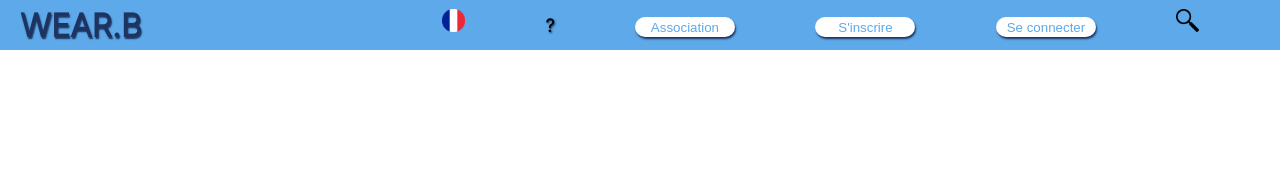
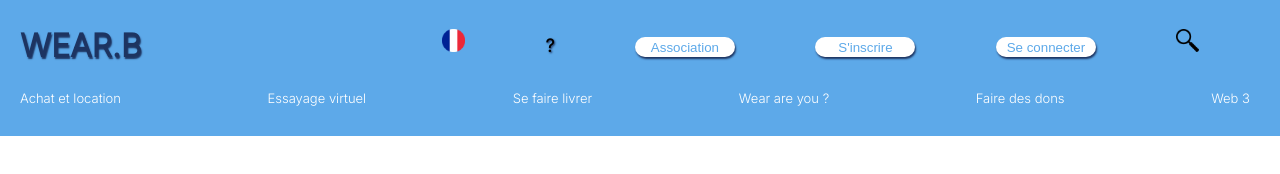
Before and after one commit to jmj69/wear.B, a plain HTML site: page index.html in a window 1280 px wide. Drawn offline with Linux system fonts and the light colour scheme; a web font is replaced by a local one.

Commit message:
nav bar2

```diff
--- a/index.html
+++ b/index.html
@@ -19,5 +19,13 @@
         <img class="loupe" src="/images/loupe.png" alt="magnifying_glass" />
       </div>
     </div>
+    <div class="container3">
+      <li class="nav"><a href="">Achat et location</a></li>
+      <li class="nav"><a href="">Essayage virtuel</a></li>
+      <li class="nav"><a href="">Se faire livrer</a></li>
+      <li class="nav"><a href="">Wear are you ?</a></li>
+      <li class="nav"><a href="">Faire des dons</a></li>
+      <li class="nav"><a href="">Web 3</a></li>
+    </div>
   </body>
 </html>
--- a/style.css
+++ b/style.css
@@ -14,6 +14,7 @@ body{
     align-items: center;
     background-color: #5da9e9;
     max-height: 50px;
+    padding-top: 20px;
 }
 
 .container2{
@@ -53,3 +54,30 @@ body{
     cursor: pointer;
     box-shadow: 1px 2px 2px #1d3461;
 }
+
+.nav{
+    list-style: none;
+    margin-bottom: 20px;
+    margin-top: 10px;
+    font-size:small;
+}
+
+
+
+.container3{
+    display: flex;
+    flex-direction: row;
+    align-items: center;
+    justify-content: space-between;
+    background-color: #5da9e9;
+    padding-left: 20px;
+    padding-right: 30px;
+    padding-top: 10px;
+    padding-bottom: 10px;
+    font-family: Inter;
+}
+
+.container3 a{
+    text-decoration: none;
+    color: white;
+}
```
